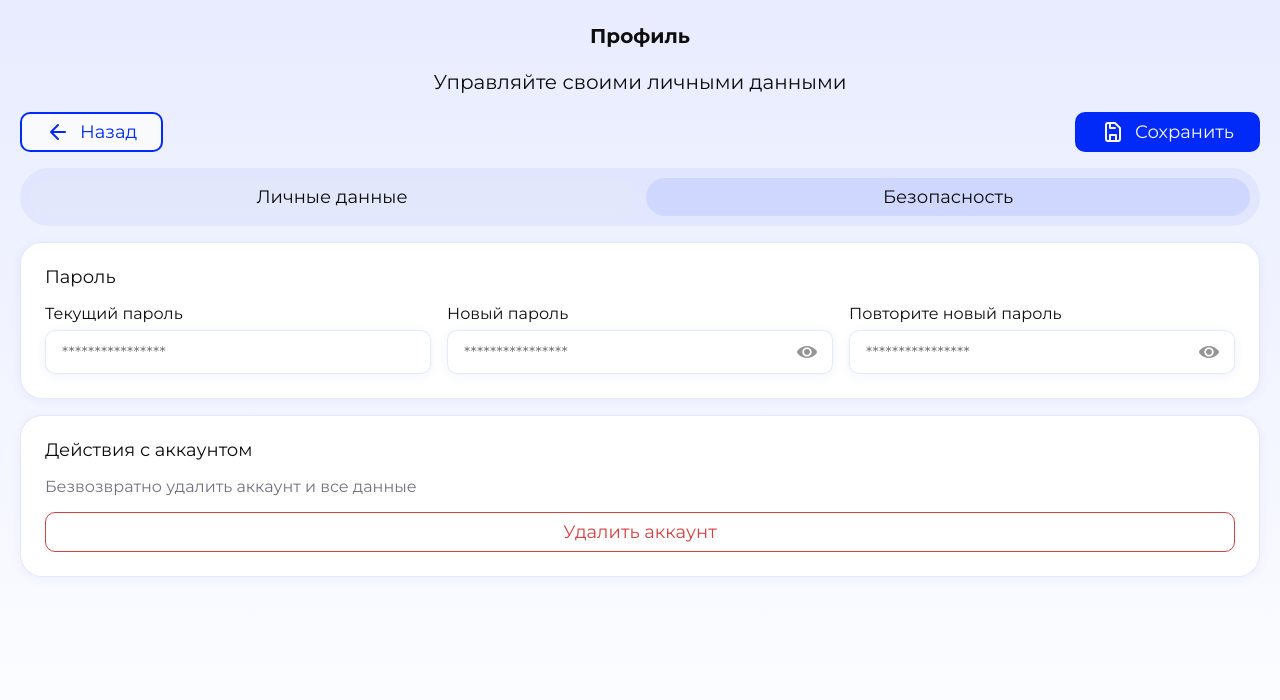
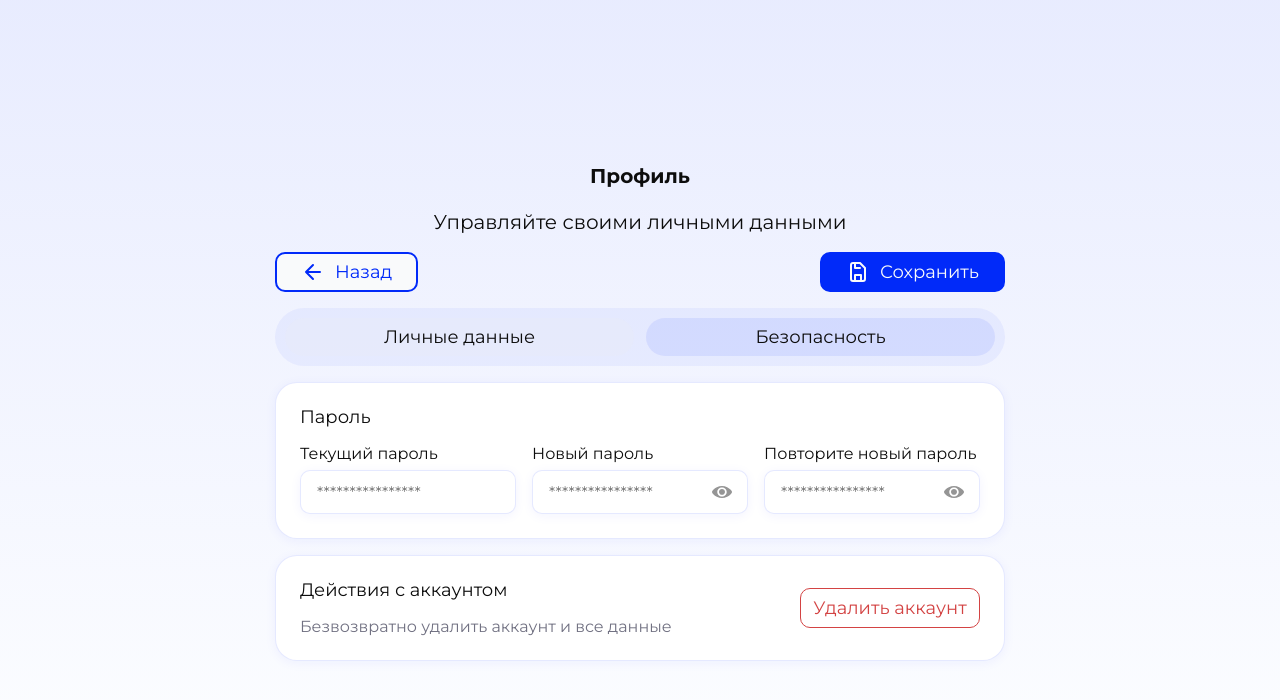
Before and after one commit to AAAlex2001/safelogist, a Next.js app in the folder frontend/: page /profile in a window 1280 px wide. Both pictures are taken after a click on the button "Безопасность". Shown: the top 700 px of the page. Built offline with nearby package versions, Linux system fonts and the light colour scheme; no server answers.

Commit message:
секьюрити

```diff
--- a/frontend/src/app/profile/components/SecurityTab/SecurityTab.module.scss
+++ b/frontend/src/app/profile/components/SecurityTab/SecurityTab.module.scss
@@ -145,7 +145,6 @@
 }
 
 .deleteBtn {
-  box-sizing: border-box;
   display: flex;
   flex-direction: row;
   justify-content: center;
@@ -182,4 +181,18 @@
     gap: 16px;
   }
 
+  .accountContent {
+    display: flex;
+    flex-direction: row;
+    justify-content: center;
+    align-items: center;
+    gap: 16px;
+    width: 100%;
+  }
+
+  .deleteBtn {
+    max-width: 180px;
+    white-space: nowrap;
+  }
+
 }
--- a/frontend/src/app/profile/profile.module.scss
+++ b/frontend/src/app/profile/profile.module.scss
@@ -5,7 +5,7 @@
   align-items: center;
   background: linear-gradient(0deg, rgba(222, 246, 255, 0.039) 0%, rgba(1, 42, 249, 0.09) 100%);
   color: #0d0d0d;
-  padding: 20px;
+  padding: 160px 20px;
 }
 
 .container {
@@ -124,3 +124,24 @@
 .tabActive {
   background: rgba(1, 42, 249, 0.08);
 }
+
+@media (min-width: 768px) {
+
+  .page {
+    padding: 160px 20px;
+  }
+
+  .container {
+    max-width: 730px;
+  }
+
+}
+
+
+@media (min-width: 1440px) {
+
+  .container {
+    max-width: 1150px;
+  }
+
+}
```
